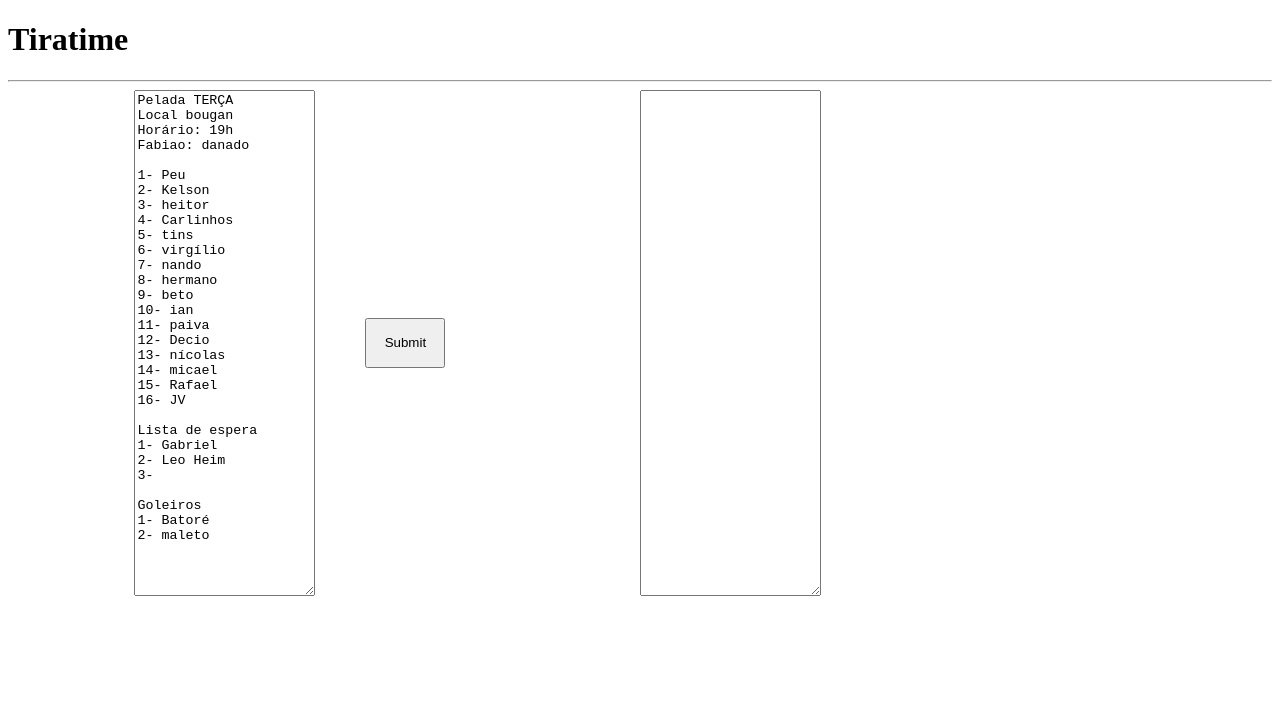
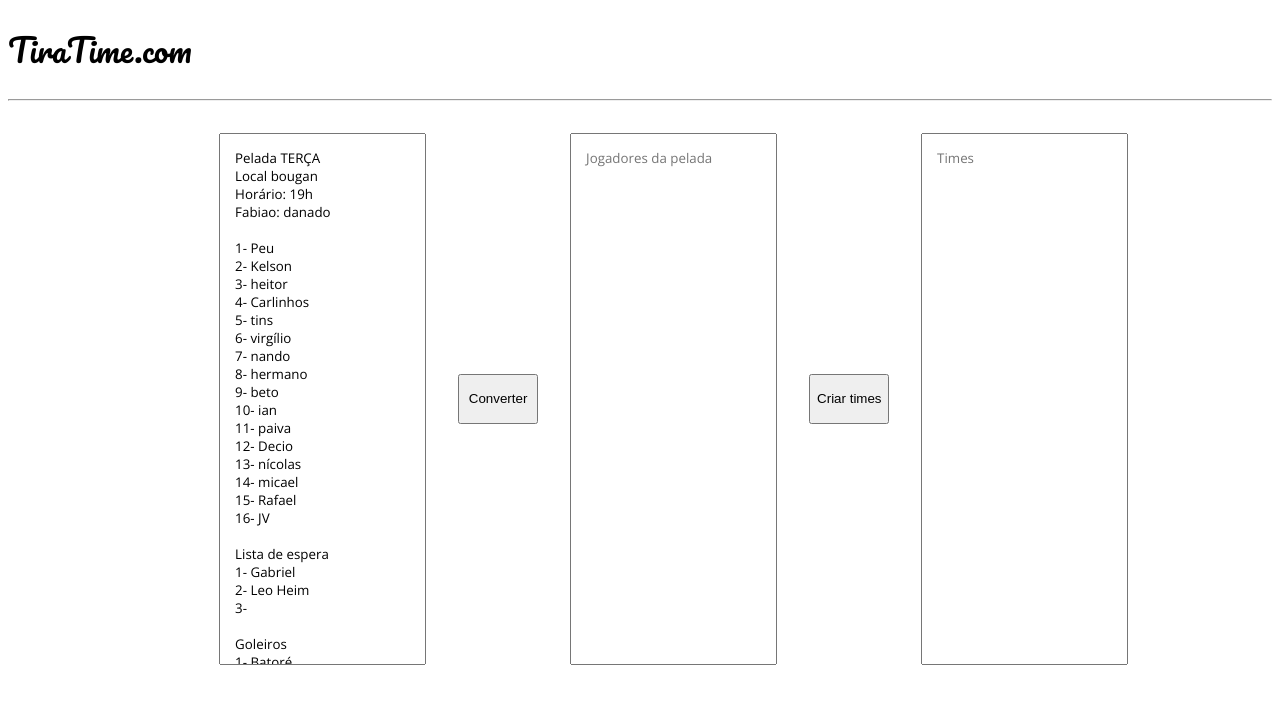
Before and after one commit to maurocoimbra/tiratime, a plain HTML site: page index.html in a window 1280 px wide. Drawn offline with nearby package versions, Linux system fonts and the light colour scheme.

Commit message:
improving logic

```diff
--- a/index.html
+++ b/index.html
@@ -4,49 +4,25 @@
   <head>
     <meta charset="UTF-8">
     <title>TiraTime</title>
+
+    <link rel="preconnect" href="https://fonts.googleapis.com">
+    <link rel="preconnect" href="https://fonts.gstatic.com" crossorigin>
+    <link href="https://fonts.googleapis.com/css2?family=Open+Sans:ital,wght@0,300..800;1,300..800&family=Pacifico&display=swap" rel="stylesheet">
+
     <link rel="stylesheet" href="./style.css">
   </head>
 
   <body>
-    <h1>Tiratime</h1>
+    <h1 class="tiratime">TiraTime.com</h1>
     <hr/>
-    <div class="outer-container">
-      <div class="inner-container">
-        <textarea class="jogadores in" placeholder="Insira os jogadores da pelada">Pelada TERÇA
-Local bougan
-Horário: 19h
-Fabiao: danado
+    <div class="flex-container">
+      <textarea id="players-raw" class="jogadores" placeholder="Copie a lista do WhatsApp"></textarea>
+      <input id="convert-list" type="submit" class="button" value="Converter"/>
 
-1- Peu
-2- Kelson
-3- heitor
-4- Carlinhos
-5- tins
-6- virgílio
-7- nando
-8- hermano
-9- beto
-10- ian
-11- paiva
-12- Decio
-13- nícolas
-14- micael
-15- Rafael
-16- JV
+      <textarea id="players-list" class="jogadores" placeholder="Jogadores da pelada"></textarea>
+      <input id="create-teams" type="submit" class="button" value="Criar times"/>
 
-Lista de espera
-1- Gabriel
-2- Leo Heim
-3-
-
-Goleiros
-1- Batoré
-2- maleto</textarea>
-        <input type="submit" class="button"/>
-      </div>
-      <div class="inner-container">
-        <textarea class="jogadores out"></textarea>
-      </div>
+      <textarea id="teams" class="jogadores" placeholder="Times"></textarea>
     </div>
 
     <script src="https://ajax.googleapis.com/ajax/libs/jquery/3.7.1/jquery.min.js"></script>
--- a/index.js
+++ b/index.js
@@ -1,16 +1,30 @@
-$("[type='submit']").click(function() {
-  let text = $(".in").val();
+// automate input
+fetch("text.txt")
+  .then((res) => res.text())
+  .then((text) => {
+    $("#players-raw").val(text)
+   })
+  .catch((e) => console.error(e));
 
-  // if pelada bagres
-  let new_text = text.split("Fabiao: danado")[1];
-  new_text = new_text.split("Lista de espera")[0];
-  new_text = new_text.trim();
-  new_text = new_text.split("\n");
+  $("#convert-list").click(function() {
+    let text = $("#players-raw").val();
+
+    // if pelada bagres
+    let new_text = text.split("Fabiao: danado")[1];
+    new_text = new_text.split("Lista de espera")[0];
+    new_text = new_text.trim();
+
+    $("#players-list").val(new_text);
+  })
+
+$("#create-teams").click(function() {
+  let text = $("#players-list").val();
+  new_text = text.split("\n");
 
   // time de 4
   let teams = [];
   for(let i = 0; i < new_text.length; i+=4){
     teams.push(new_text.slice(i, i+4).join("\n"));
   }
-  $(".out").val(teams.join("\n\n"));
+  $("#teams").val(teams.join("\n\n"));
 })
--- a/style.css
+++ b/style.css
@@ -1,14 +1,13 @@
-.outer-container {
-  width: 80%;
-  margin-left: 10%;
-  display: flex;
-  justify-content: space-evenly;
+html {
+  font-family: "Open Sans";
 }
 
-.inner-container {
-  width: 100%;
+.flex-container {
+  width: 80%;
+  margin: 2rem 10rem;
   display: flex;
-  gap: 50px;
+  justify-content: center;
+  gap: 2rem;
 }
 
 .jogadores {
@@ -20,3 +19,14 @@
   height: 50px;
   align-self: center;
 }
+
+.tiratime {
+  font-family: "Pacifico";
+  font-weight: 100;
+}
+
+textarea {
+  resize: none;
+  padding: 15px;
+  font-family: "Open Sans";
+}
```
Also changed, not shown: text.txt (added).
